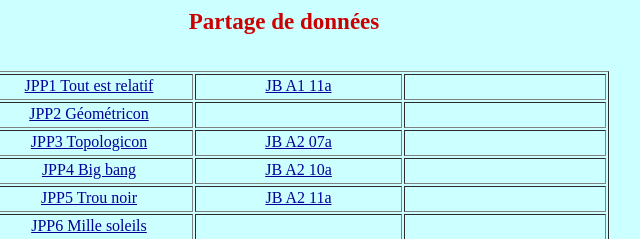
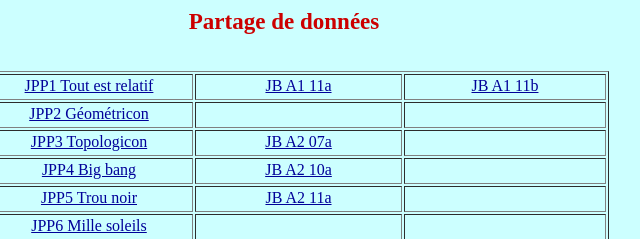
Before and after one commit to Prophil17/data-Partage, a plain HTML site: page index.htm in a window 1280 px wide. Shown: the top 239 px of the page, 93-733 px from the left. Drawn offline with Linux system fonts and the light colour scheme.

Commit message:
Add files via upload

```diff
--- a/index.htm
+++ b/index.htm
@@ -1,5 +1,6 @@
 <!DOCTYPE html PUBLIC "-//W3C//DTD HTML 4.01//EN" "http://www.w3.org/TR/html4/strict.dtd">
 <html lang="fr-fr"><head>
+
 
 
 
@@ -41,7 +42,7 @@
     <tr>
       <td style="vertical-align: top; text-align: center; width: 202px;"><a href="TOUT%20EST%20RELATIF.pdf">JPP1 Tout est relatif</a><br>
       </td><td style="vertical-align: top; width: 201px; text-align: center;"><a href="NIETZSCHE%20%20Lart.mp3">
-</a><a href="11-CONNAISSANCE%20DES%20ASPECTS-1.mp3">JB A1 11a</a></td><td style="vertical-align: top; width: 196px; text-align: center;"><a href="11-CONNAISSANCE%20DES%20ASPECTS-2.mp3"><br>
+</a><a href="11-CONNAISSANCE%20DES%20ASPECTS-1.mp3">JB A1 11a</a></td><td style="vertical-align: top; width: 196px; text-align: center;"><a href="11-CONNAISSANCE%20DES%20ASPECTS-2.mp3">JB A1 11b</a><a href="11-CONNAISSANCE%20DES%20ASPECTS-2.mp3">
 </a>
 
 </td>
```
